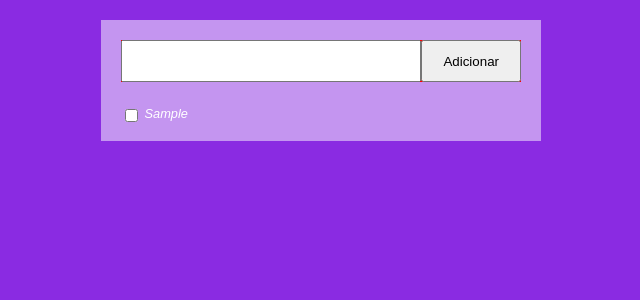
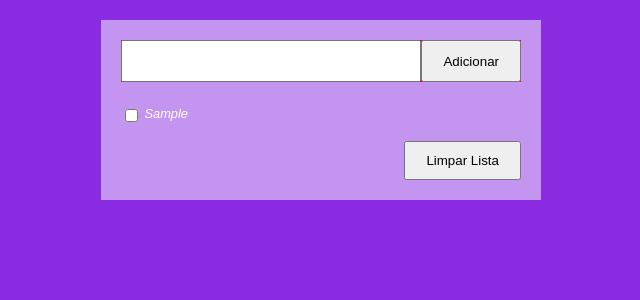
Before and after one commit to sergiomoura/angular-todolist, an Angular app: page / in a window 1280 px wide. Both pictures are taken after typing "Sample" into the empty fields and a click on the button "Adicionar". Shown: the top 300 px of the page, without its empty margins (319-959 px from the left). Built offline with nearby package versions, Linux system fonts and the light colour scheme.

Commit message:
Adicionada a funcionalidade de limpar a lista

```diff
--- a/src/app/components/todolist/todolist.component.css
+++ b/src/app/components/todolist/todolist.component.css
@@ -24,7 +24,7 @@ li.feito{
   outline: none; /*Para retirar a borda do campo*/
 }
 
-.controles button{
+button{
   padding: 10px 20px;
 }
 
@@ -39,6 +39,7 @@ ul{
   list-style: none;
   margin: 0;
   padding: 0;
+  margin-bottom: 20px;
 }
 
 ul li {
@@ -53,3 +54,8 @@ ul li input[type="checkbox"]{
   position: relative;
   top:4px
 }
+
+.inf-controles{
+  display: flex;
+  flex-direction: row-reverse;
+}
--- a/src/app/components/todolist/todolist.component.html
+++ b/src/app/components/todolist/todolist.component.html
@@ -15,4 +15,8 @@
       {{item.texto}}
     </li>
   </ul>
+
+  <div *ngIf="lista.length>0" class="inf-controles">
+    <button (click)="cleanList()">Limpar Lista</button>
+  </div>
 </div>
--- a/src/app/components/todolist/todolist.component.ts
+++ b/src/app/components/todolist/todolist.component.ts
@@ -20,6 +20,10 @@ export class TodolistComponent implements OnInit {
     }
   }
 
+  cleanList() {
+    this.lista = []
+  }
+
 
   ngOnInit(): void {
   }
```
